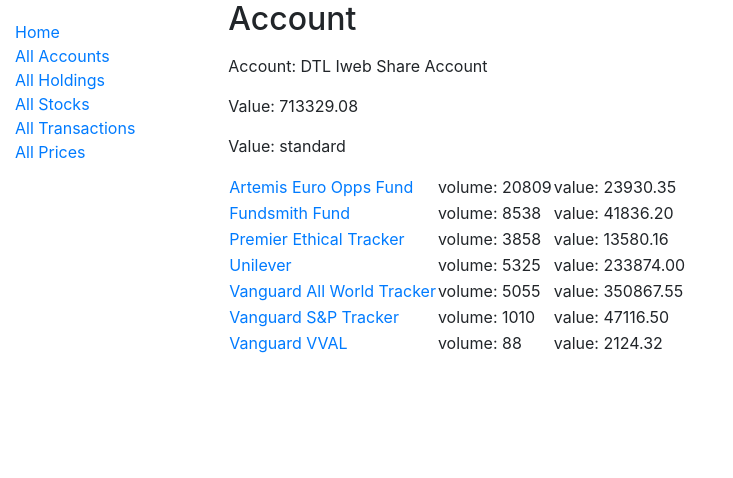
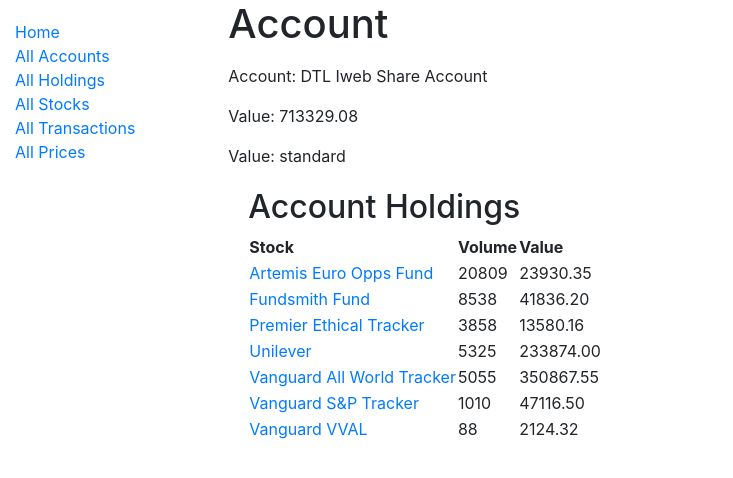
Before and after one commit to davidtlewis/port2, a Django app: page /account/1 in a window 1280 px wide. Shown: the top 478 px of the page, without its empty margins (0-733 px from the left). Run offline with Django 3.2, Linux system fonts and the light colour scheme; data comes from the database, SQL or seed files in the repository; both versions use the stored data as it was after the commit; some libraries are stand-ins or nearby versions.

Commit message:
tiny changes

```diff
--- a/portfolio/models.py
+++ b/portfolio/models.py
@@ -78,7 +78,7 @@ class Stock(models.Model):
         self.current_price = current_price
         self.price_updated = timezone.now()
         self.save()
-        #now to refresh  price !
+        #now create price history record
         p = Price(stock = self, price= current_price)
         p.save()
         #now to refresh related holdings !
@@ -147,3 +147,17 @@ class Holding(models.Model):
         self.current_value = Price.objects.filter(stock=self.stock).latest('date').price * self.volume
         self.value_updated = timezone.now()
         self.save()
+
+    def refresh_value_old(self):
+        #counter =  Transaction.objects.filter(stock__name=self.stock).count()
+        transactions = Transaction.objects.filter(stock=self.stock).filter(account=self.account)
+        nett_volume_bought = transactions.filter(transaction_type= 'buy').aggregate(Sum('volume'))['volume__sum']
+        if nett_volume_bought is None: nett_volume_bought = 0
+
+        nett_volume_sold = transactions.filter(transaction_type= 'sell').aggregate(Sum('volume'))['volume__sum']
+        if nett_volume_sold is None: nett_volume_sold = 0
+
+        self.volume = nett_volume_bought - nett_volume_sold
+        self.current_value = Price.objects.filter(stock=self.stock).latest('date').price * self.volume
+        self.value_updated = timezone.now()
+        self.save()
--- a/portfolio/templates/portfolio/account_detail.html
+++ b/portfolio/templates/portfolio/account_detail.html
@@ -1,17 +1,26 @@
 {% extends 'portfolio/base.html' %}
 {% block content %}
-        <h2>Account</h2>
+        <h1>Account</h1>
         <p></p>Account: {{account.name}}</p>
         <p>Value: {{account.account_value}}</p>
         <p>Value: {{account.account_type}}</p>
-        <table>
+        <div style="margin-left:20px;margin-top:20px">
+            <h2>Account Holdings</h2>
+            <table>
+            <tr>
+                <th>Stock</th>
+                <th>Volume</th>
+                <th>Value</th>
+
+            </tr>
             {% for h in account.holding_set.all %}
                 <tr>
                     <td><a href="{{ h.get_absolute_url }}">{{ h.stock }}</a> </td>
-                    <td>volume: {{h.volume }} </td>
-                    <td>value: {{h.current_value}} </td>
+                    <td> {{h.volume }} </td>
+                    <td> {{h.current_value}} </td>
 
                 </tr>
              {% endfor %}
         </table>
+    </div>
 {% endblock %}
--- a/portfolio/templates/portfolio/base.html
+++ b/portfolio/templates/portfolio/base.html
@@ -25,7 +25,25 @@
         </ul>
      {% endblock %}
       </div>
-      <div class="col-sm-10 ">{% block content %}{% endblock %}</div>
+      <div class="col-sm-10 ">{% block content %}{% endblock %}
+        {% block pagination %}
+    {% if is_paginated %}
+        <div class="pagination">
+            <span class="page-links">
+                {% if page_obj.has_previous %}
+                    <a href="{{ request.path }}?page={{ page_obj.previous_page_number }}">previous</a>
+                {% endif %}
+                <span class="page-current">
+                    Page {{ page_obj.number }} of {{ page_obj.paginator.num_pages }}.
+                </span>
+                {% if page_obj.has_next %}
+                    <a href="{{ request.path }}?page={{ page_obj.next_page_number }}">next</a>
+                {% endif %}
+            </span>
+        </div>
+    {% endif %}
+  {% endblock %}
+      </div>
     </div>
   </div>
 </body>
--- a/portfolio/views.py
+++ b/portfolio/views.py
@@ -23,6 +23,7 @@ class PriceListView(SingleTableView):
     model = Price
     table_class = PriceTable
     template_name = 'portfolio/price.html'
+    paginate_by = 10
 
 class HoldingListView(SingleTableView):
     model = Holding
@@ -33,6 +34,7 @@ class TransactionListView(SingleTableView):
     model = Transaction
     table_class = TransactionTable
     template_name = 'portfolio/transaction.html'
+    paginate_by = 10
 
 class AccountListView(SingleTableView):
     model = Account
```
Also changed, not shown: db.sqlite3.
